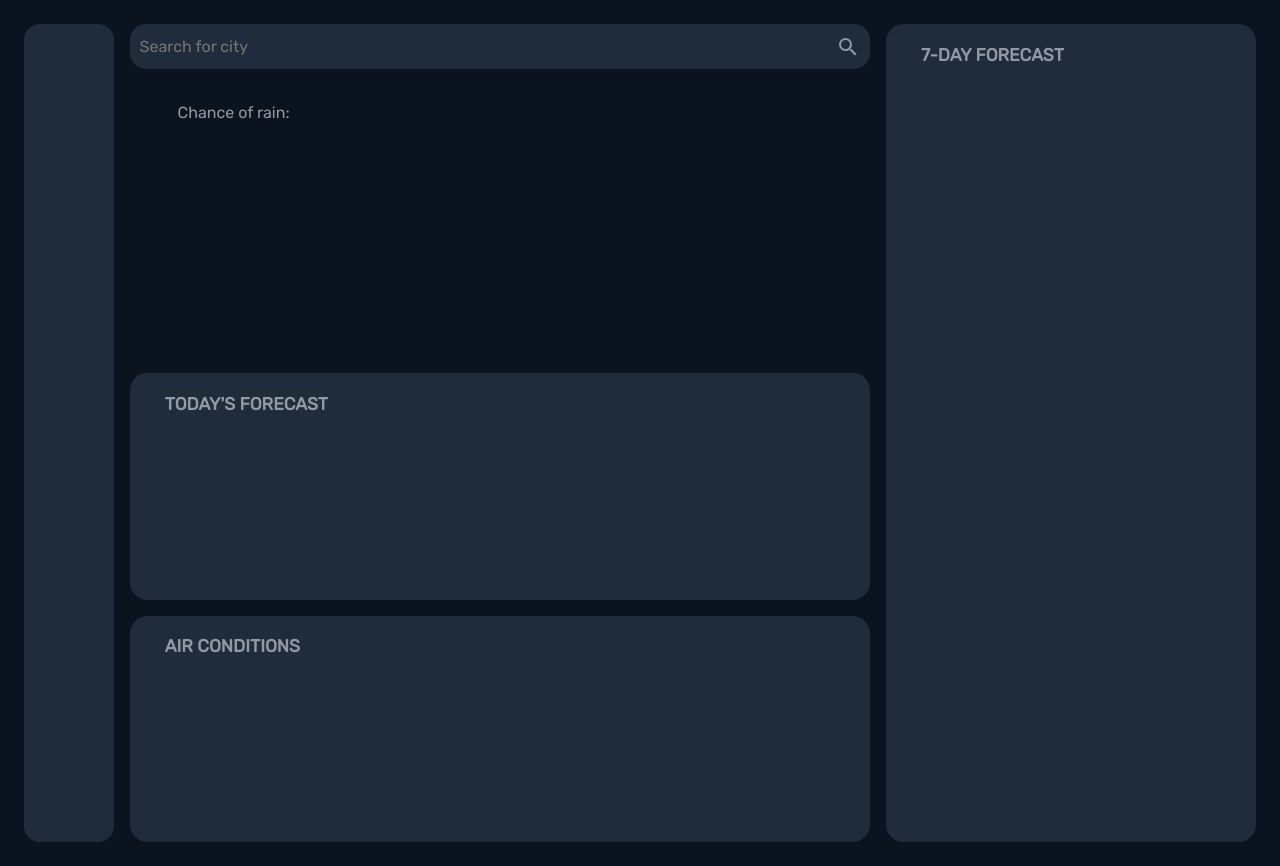
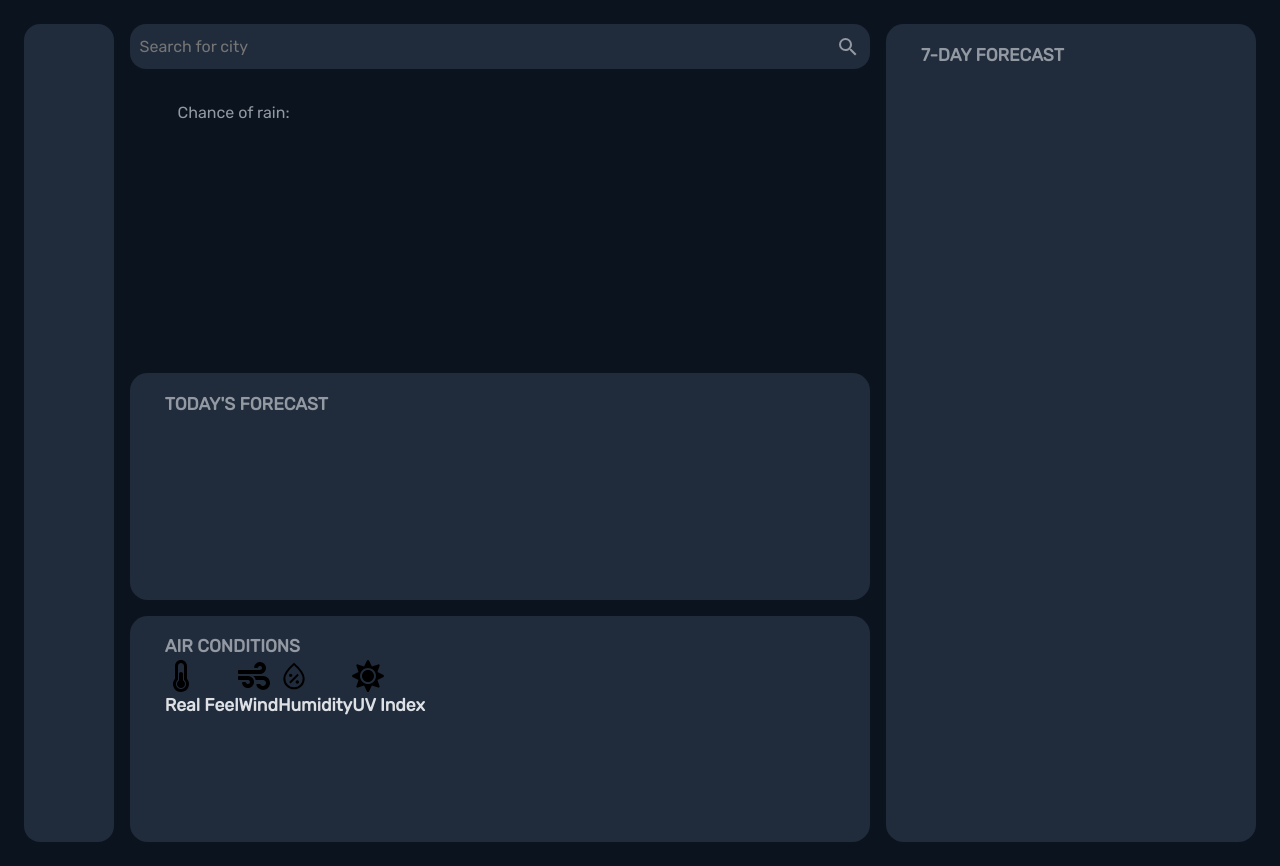
Before and after one commit to BookmanJunior/TOP-Weather-App, a website built with webpack: page dist/index.html in a window 1280 px wide. Built offline with nearby package versions, Linux system fonts and the light colour scheme; files whose address does not match are found by name.

Commit message:
Populated air conditions section

```diff
--- a/dist/index.html
+++ b/dist/index.html
@@ -54,6 +54,72 @@
         </section>
         <section class="air-conditions">
           <p class="section-title text-dim">Air Conditions</p>
+          <div class="card-container text-bright">
+            <div class="real-feel-wrapper">
+              <div class="title-wrapper">
+                <svg
+                  xmlns="http://www.w3.org/2000/svg"
+                  width="32"
+                  height="32"
+                  viewBox="0 0 256 512"
+                  aria-hidden="true"
+                >
+                  <path
+                    d="M192 384c0 35.346-28.654 64-64 64s-64-28.654-64-64c0-23.685 12.876-44.349 32-55.417V224c0-17.673 14.327-32 32-32s32 14.327 32 32v104.583c19.124 11.068 32 31.732 32 55.417zm32-84.653c19.912 22.563 32 52.194 32 84.653 0 70.696-57.303 128-128 128-.299 0-.609-.001-.909-.003C56.789 511.509-.357 453.636.002 383.333.166 351.135 12.225 321.755 32 299.347V96c0-53.019 42.981-96 96-96s96 42.981 96 96v203.347zM208 384c0-34.339-19.37-52.19-32-66.502V96c0-26.467-21.533-48-48-48S80 69.533 80 96v221.498c-12.732 14.428-31.825 32.1-31.999 66.08-.224 43.876 35.563 80.116 79.423 80.42L128 464c44.112 0 80-35.888 80-80z"
+                  ></path>
+                </svg>
+                <p>Real Feel</p>
+              </div>
+            </div>
+            <div class="wind-wrapper">
+              <div class="title-wrapper">
+                <svg
+                  xmlns="http://www.w3.org/2000/svg"
+                  width="32"
+                  height="32"
+                  viewBox="0 0 512 512"
+                  aria-hidden="true"
+                >
+                  <path
+                    d="M156.7 256H16c-8.8 0-16 7.2-16 16v32c0 8.8 7.2 16 16 16h142.2c15.9 0 30.8 10.9 33.4 26.6 3.3 20-12.1 37.4-31.6 37.4-14.1 0-26.1-9.2-30.4-21.9-2.1-6.3-8.6-10.1-15.2-10.1H81.6c-9.8 0-17.7 8.8-15.9 18.4 8.6 44.1 47.6 77.6 94.2 77.6 57.1 0 102.7-50.1 95.2-108.6C249 291 205.4 256 156.7 256zM16 224h336c59.7 0 106.8-54.8 93.8-116.7-7.6-36.2-36.9-65.5-73.1-73.1-55.4-11.6-105.1 24.9-114.9 75.5-1.9 9.6 6.1 18.3 15.8 18.3h32.8c6.7 0 13.1-3.8 15.2-10.1C325.9 105.2 337.9 96 352 96c19.4 0 34.9 17.4 31.6 37.4-2.6 15.7-17.4 26.6-33.4 26.6H16c-8.8 0-16 7.2-16 16v32c0 8.8 7.2 16 16 16zm384 32H243.7c19.3 16.6 33.2 38.8 39.8 64H400c26.5 0 48 21.5 48 48s-21.5 48-48 48c-17.9 0-33.3-9.9-41.6-24.4-2.9-5-8.7-7.6-14.5-7.6h-33.8c-10.9 0-19 10.8-15.3 21.1 17.8 50.6 70.5 84.8 129.4 72.3 41.2-8.7 75.1-41.6 84.7-82.7C526 321.5 470.5 256 400 256z"
+                  ></path>
+                </svg>
+                <p class="wind">Wind</p>
+              </div>
+            </div>
+            <div class="humidity-wrapper">
+              <div class="title-wrapper">
+                <svg
+                  xmlns="http://www.w3.org/2000/svg"
+                  width="32"
+                  height="32"
+                  viewBox="0 96 960 960"
+                  aria-hidden="true"
+                >
+                  <path
+                    d="M580.118 806Q601 806 615.5 791.382q14.5-14.617 14.5-35.5Q630 735 615.382 720.5q-14.617-14.5-35.5-14.5Q559 706 544.5 720.618q-14.5 14.617-14.5 35.5Q530 777 544.618 791.5q14.617 14.5 35.5 14.5ZM378 800l246-246-42-42-246 246 42 42Zm2.118-194Q401 606 415.5 591.382q14.5-14.617 14.5-35.5Q430 535 415.382 520.5q-14.617-14.5-35.5-14.5Q359 506 344.5 520.618q-14.5 14.617-14.5 35.5Q330 577 344.618 591.5q14.617 14.5 35.5 14.5ZM480 976q-137 0-228.5-94T160 648q0-100 79.5-217.5T480 176q161 137 240.5 254.5T800 648q0 140-91.5 234T480 976Zm0-60q112 0 186-76.5t74-191.822Q740 569 673.5 468.5T480 256Q353 368 286.5 468.5T220 647.678Q220 763 294 839.5T480 916Zm0-340Z"
+                  />
+                </svg>
+                <p class="humidity">Humidity</p>
+              </div>
+            </div>
+            <div class="uv-wrapper">
+              <div class="title-wrapper">
+                <svg
+                  xmlns="http://www.w3.org/2000/svg"
+                  width="32"
+                  height="32"
+                  viewBox="0 0 512 512"
+                  aria-hidden="true"
+                >
+                  <path
+                    d="M256 160c-52.9 0-96 43.1-96 96s43.1 96 96 96 96-43.1 96-96-43.1-96-96-96zm246.4 80.5l-94.7-47.3 33.5-100.4c4.5-13.6-8.4-26.5-21.9-21.9l-100.4 33.5-47.4-94.8c-6.4-12.8-24.6-12.8-31 0l-47.3 94.7L92.7 70.8c-13.6-4.5-26.5 8.4-21.9 21.9l33.5 100.4-94.7 47.4c-12.8 6.4-12.8 24.6 0 31l94.7 47.3-33.5 100.5c-4.5 13.6 8.4 26.5 21.9 21.9l100.4-33.5 47.3 94.7c6.4 12.8 24.6 12.8 31 0l47.3-94.7 100.4 33.5c13.6 4.5 26.5-8.4 21.9-21.9l-33.5-100.4 94.7-47.3c13-6.5 13-24.7.2-31.1zm-155.9 106c-49.9 49.9-131.1 49.9-181 0-49.9-49.9-49.9-131.1 0-181 49.9-49.9 131.1-49.9 181 0 49.9 49.9 49.9 131.1 0 181z"
+                  ></path>
+                </svg>
+                <p class="uv-index">UV Index</p>
+              </div>
+            </div>
+          </div>
         </section>
       </main>
       <aside class="weekly-forecast">
```
